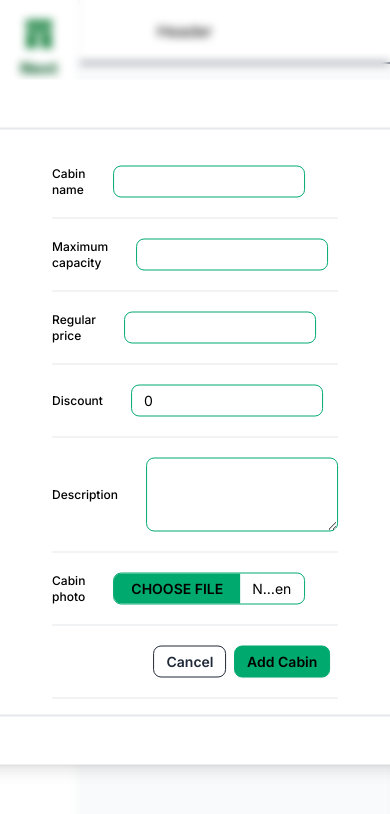
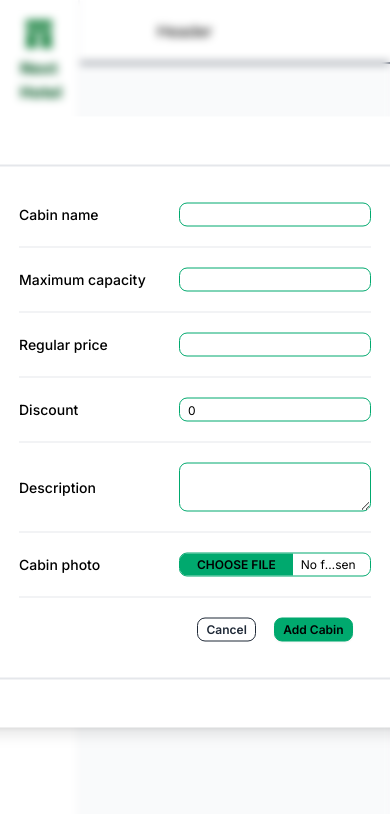
Before and after one commit to Ahmed97777/Nextjs-Hotel-Management-System, a Next.js app: page /cabins in a window 390 px wide. Both pictures are taken after a click on the button "Add new cabin". Shown: the top 814 px of the page. Built offline with nearby package versions, Linux system fonts and the light colour scheme; no server answers; the database is empty.

Commit message:
Enhance design and responsiveness.

```diff
--- a/components/CabinsComponents/CreateCabinForm.js
+++ b/components/CabinsComponents/CreateCabinForm.js
@@ -57,12 +57,12 @@ export default function CreateCabinForm({ cabinToEdit = {} }) {
   return (
     <form
       /*Form*/
-      className="py-[1rem] px-[4rem] max-w-[50rem] overflow-hidden text-xs sm:text-base bg-white border-2 border-solid border-gray-200 rounded-md"
+      className="py-[1rem] px-[4rem] max-w-[50rem] overflow-hidden text-sm sm:text-base bg-white border-2 border-solid border-gray-200 rounded-md"
       onSubmit={handleSubmit(onSubmit, onError)}
     >
       <FormRow label="Cabin name" error={errors?.name?.message}>
         <input
-          className="input input-bordered input-success input-sm min-w-48 col-start-2"
+          className="input input-bordered input-success input-xs sm:input-sm min-w-48 col-start-2"
           type="text"
           id="name"
           disabled={isWorking}
@@ -74,7 +74,7 @@ export default function CreateCabinForm({ cabinToEdit = {} }) {
 
       <FormRow label="Maximum capacity" error={errors?.maxCapacity?.message}>
         <input
-          className="input input-bordered input-success input-sm min-w-48 col-start-2"
+          className="input input-bordered input-success input-xs sm:input-sm min-w-48 col-start-2"
           type="number"
           id="maxCapacity"
           disabled={isWorking}
@@ -90,7 +90,7 @@ export default function CreateCabinForm({ cabinToEdit = {} }) {
 
       <FormRow label="Regular price" error={errors?.regularPrice?.message}>
         <input
-          className="input input-bordered input-success input-sm min-w-48 col-start-2"
+          className="input input-bordered input-success input-xs sm:input-sm min-w-48 col-start-2"
           type="number"
           id="regularPrice"
           disabled={isWorking}
@@ -106,7 +106,7 @@ export default function CreateCabinForm({ cabinToEdit = {} }) {
 
       <FormRow label="Discount" error={errors?.discount?.message}>
         <input
-          className="input input-bordered input-success input-sm min-w-48 col-start-2"
+          className="input input-bordered input-success input-xs sm:input-sm min-w-48 col-start-2"
           type="number"
           defaultValue={0}
           disabled={isWorking}
@@ -127,7 +127,7 @@ export default function CreateCabinForm({ cabinToEdit = {} }) {
 
       <FormRow label="Description" error={errors?.description?.message}>
         <textarea
-          className="textarea textarea-success min-w-48 col-start-2"
+          className="textarea textarea-success textarea-xs sm:textarea-sm min-w-48 col-start-2"
           id="description"
           defaultValue=""
           disabled={isWorking}
@@ -139,7 +139,7 @@ export default function CreateCabinForm({ cabinToEdit = {} }) {
 
       <FormRow label="Cabin photo" error={errors?.image?.message}>
         <input
-          className="file-input file-input-bordered file-input-success file-input-sm min-w-48 col-start-2"
+          className="file-input file-input-bordered file-input-success file-input-xs sm:file-input-sm min-w-48 col-start-2"
           type="file"
           id="image"
           disabled={isWorking}
@@ -155,13 +155,13 @@ export default function CreateCabinForm({ cabinToEdit = {} }) {
           <button
             disabled={isWorking}
             type="reset"
-            className="btn btn-sm btn-outline hover:bg-gray-500"
+            className="btn btn-xs sm:btn-sm btn-outline hover:bg-gray-500"
           >
             Cancel
           </button>
           <button
             disabled={isWorking}
-            className="btn btn-sm btn-success hover:bg-green-700 hover:text-gray-200"
+            className="btn btn-xs sm:btn-sm btn-success hover:bg-green-700 hover:text-gray-200"
           >
             {isEditSession ? "Edit Cabin" : "Add Cabin"}
           </button>
--- a/components/FormError.js
+++ b/components/FormError.js
@@ -2,6 +2,8 @@ import React from "react";
 
 export default function FormError({ message }) {
   return (
-    <span className="text-sm font-medium text-red-700 ml-4">{message}</span>
+    <span className="text-xs sm:text-base font-medium text-red-700 ml-4">
+      {message}
+    </span>
   );
 }
--- a/components/FormRow.js
+++ b/components/FormRow.js
@@ -3,7 +3,7 @@ import FormError from "./FormError";
 
 export default function FormRow({ children, label, error }) {
   return (
-    <div className="grid grid-cols-[1fr,1fr,1fr] items-center py-5 px-[auto] border-b-[1px] border-solid border-gray-200">
+    <div className="grid grid-cols-[10rem,1fr,1fr] items-center py-5 px-[auto] border-b-[1px] last:border-none border-solid border-gray-200">
       {label && (
         <label className="font-medium mr-7" htmlFor={children.props.id}>
           {label}
--- a/components/ModalForm.js
+++ b/components/ModalForm.js
@@ -4,11 +4,11 @@ export default function ModalForm({ children, onClose }) {
   return (
     <div
       //overlay
-      className="fixed top-0 left-0 w-full h-screen z-50 transition-all duration-500 backdrop-filter backdrop-blur-sm"
+      className="fixed top-0 left-0 w-full h-screen z-50 backdrop-filter backdrop-blur-sm"
     >
       <div
         // Styled Modal
-        className="fixed top-1/2 left-1/2 transform -translate-x-1/2 -translate-y-1/2 bg-white rounded-lg shadow-lg p-12 transition-all duration-500"
+        className="flex flex-col p-12 fixed top-1/2 left-1/2 transform -translate-x-1/2 -translate-y-1/2 bg-white rounded-lg shadow-lg"
       >
         <button
           className="btn btn-outline btn-sm hover:bg-gray-500 absolute top-3 right-4"
```
